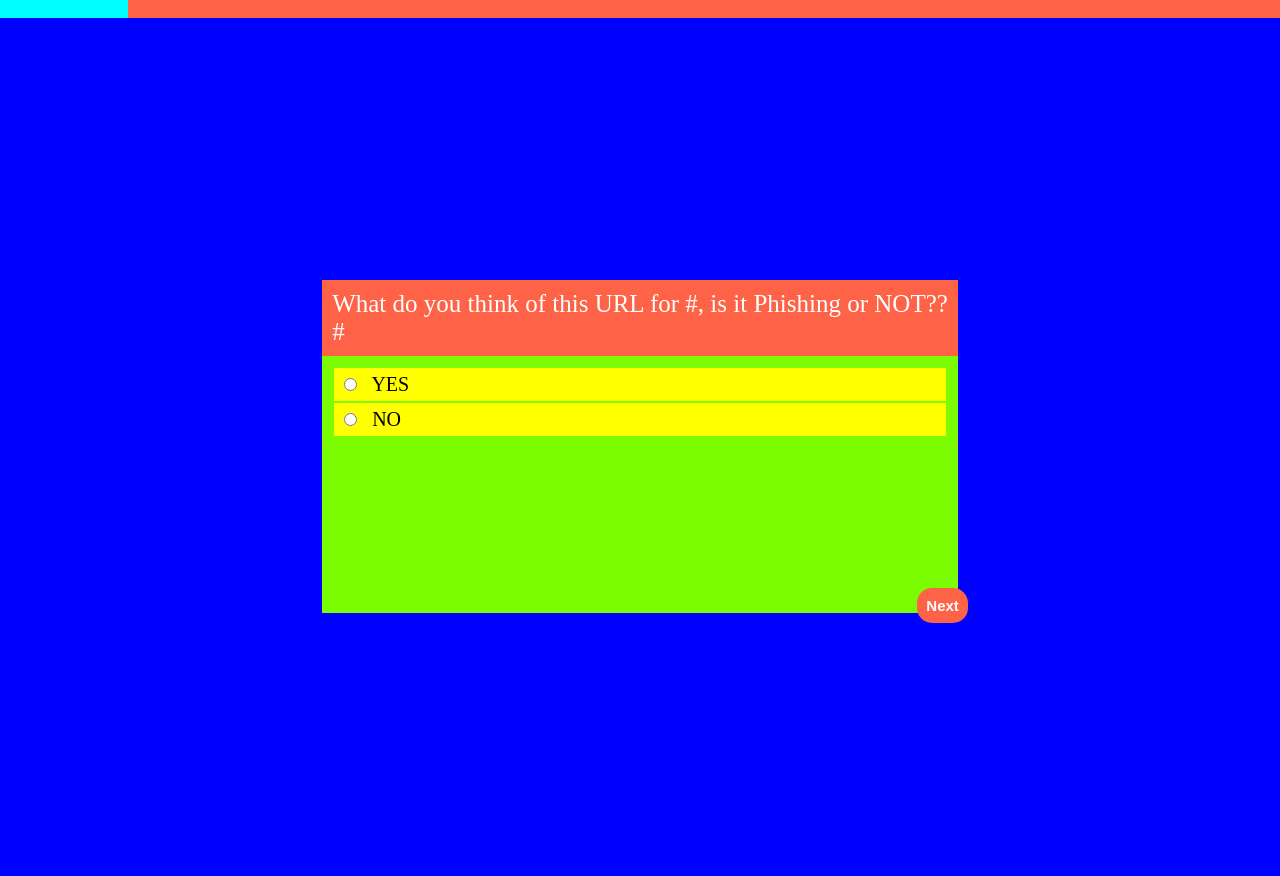
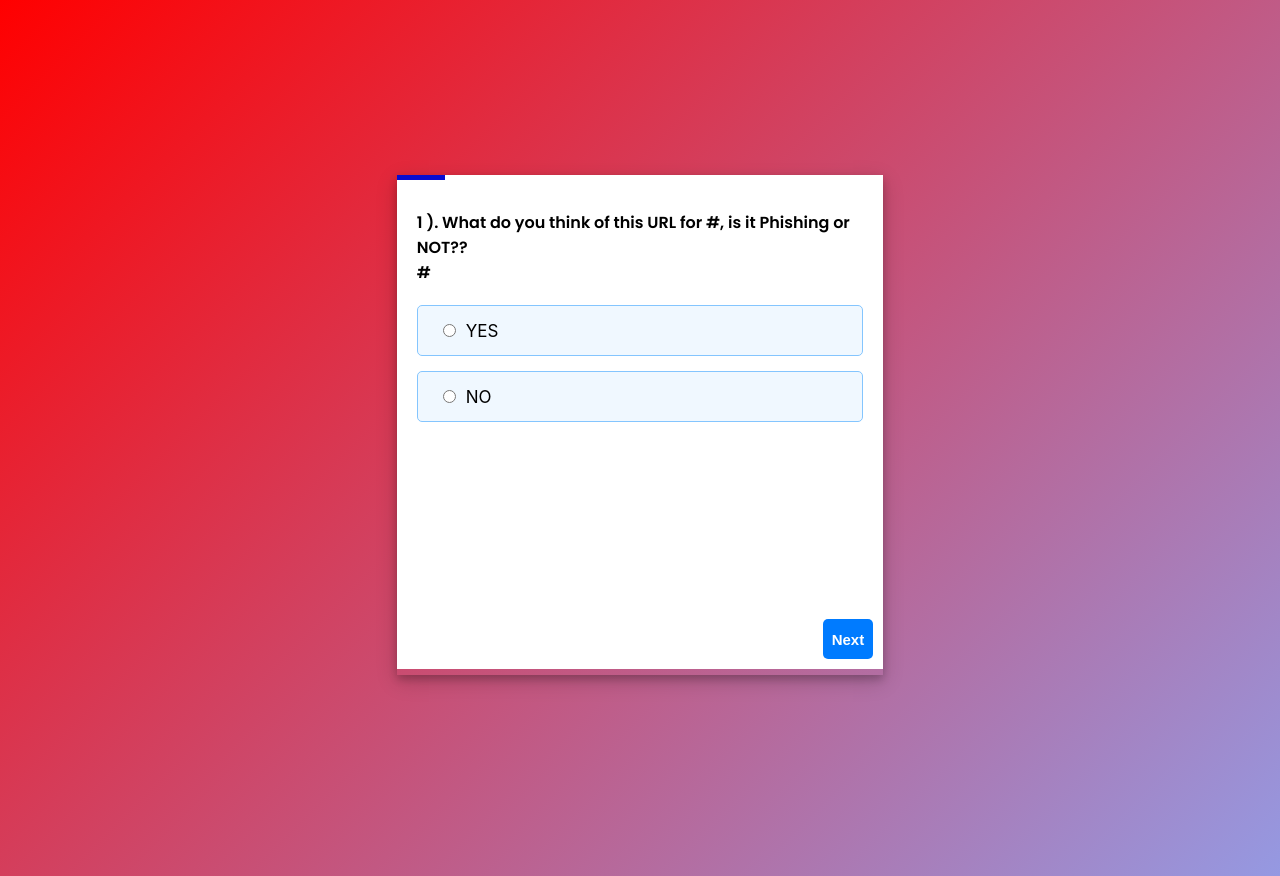
Before and after one commit to priyanshu-shubham/projectLapGrp4_whtthephish, a Flask app: template src/templates/Level1.html in a window 1280 px wide. Run offline with Flask 2, Linux system fonts and the light colour scheme; the template is opened without the code that fills it: most values are stand-ins (such as "Sample title", 1, 10 or a date in 2020); some libraries are stand-ins or nearby versions.

Commit message:
Changed levelfile css

```diff
--- a/src/static/css/index.css
+++ b/src/static/css/index.css
@@ -1,3 +1,5 @@
+@import url('https://fonts.googleapis.com/css2?family=Poppins:wght@200;300;400;500;600;700&display=swap');
+
 * {
     margin: 0;
     padding: 0;
@@ -7,27 +9,34 @@
 body, html{
     height: 100vh;
     width: 100vw;
+    background-color: #8BC6EC;
+    background-image: linear-gradient(135deg, red 0%, #9599E2 100%);
+    /* #1c227a */
 }
 .wrapper{
-    background-color: tomato;
-    width:100%;
-    height: 100%;
+    /* background-color: tomato; */
+    width: 38%;
+    height: 57%;
     overflow: hidden;
     position: relative;
+    top: 20%;
+    margin:auto;
+    box-shadow: 0 4px 8px 0 rgb(0 0 0 / 20%), 0 6px 20px 0 rgb(0 0 0 / 19%);
 }
 
 .outer{
     width: 100%;
-    height: 2%;
+    height: 1%;
     position: sticky;
     z-index: 1000;
-    background-color: tomato;
+    background-color: white;
+
 }
 
 .inner{
     height: 100%;
     width: 0%;
-    background-color: aqua;
+    background-color: #080bd1;
     transition: ease-in 1s;
 }
 
@@ -43,15 +52,16 @@
     /* display: inline-block; */
     height: 100%;
     width: 100%;
-    background-color: red;
+    background-color: white;
     /* position: absolute; */
 }
+
 
 
 .one{
     height: 100%;
     width: 100%;
-    background-color: blue;
+    font-family: -apple-system, BlinkMacSystemFont, 'Segoe UI', Roboto, Oxygen, Ubuntu, Cantarell, 'Open Sans', 'Helvetica Neue', sans-serif;
     align-content: center;
     justify-content: center;
     display: flex;
@@ -59,65 +69,109 @@
 
 
 .content{
-    /* width: 80%; */
+    width: 100%;
     /* height: 70%; */
-    margin: auto;
+    /* margin: auto; */
     position: relative;
-    background-color: lawngreen;
+    padding:10px;
+    background-color: white;
 }
 
-.forward, .backward{
+.forward, .backward, .last{
+    height:40px;
     position: absolute;
     font-size: 15px;
     font-weight: bold;
     color: white;
     padding: 0.6em;
-    background-color: rgb(255, 99, 71);
+    background: #007bff;
+    border: 1px solid #007bff;
     border: none;
-    border-radius: 1em;
-    transition: 0.5s ease-in;
+    border-radius: 5px;
+    /* transition:all 0.5s ease-in; */
+    cursor: pointer;
+    outline:none;
+
 }
 
-.forward{
-    bottom: -10px;
-    right: -10px;
+.forward, .last{
+    bottom: 10px;
+    right: 10px;
 }
 
 .backward{
-    bottom: -10px;
-    left: -10px;
+    bottom: 10px;
+    left: 10px;
 }
 
 button:hover{
-    transform: translateY(-4px);
+    background: #0263ca;
 }
 
 .question{
-    background-color: tomato;
-    font-size: 25px;
+    margin-top:10px;
+    /* text-align: center; */
+    font-family: 'Poppins', sans-serif;
+    /* font-size: 25px; */
     color: white;
     padding: 10px;
+    color:black;
+    font-weight: 600;
+
 }
 
 .options{
     padding: 10px;
     font-size: 20px;
-    padding-bottom: 20vh;
+    padding-bottom: 18vh;
+
 }
 
 .option input{
+
     padding: 10px;
     margin: 10px;
 }
 
 .option{
-    background-color: yellow;
-    margin: 2px;
+    /* background-color: yellow; */
+    /* margin: 2px; */
+    background: aliceblue;
+    border: 1px solid #84c5fe;
+    border-radius: 5px;
+    padding: 8px 15px;
+    font-size: 17px;
+    margin-bottom: 15px;
+    cursor: pointer;
+    transition: all 0.3s ease;
+    display: flex;
+    align-items: center;
+    /* justify-content: space-between; */
+}
+.option:hover{
+    color: #004085;
+    background: #cce5ff;
+    border: 1px solid #b8daff;
 }
 
 @media screen and (max-width: 699px){
     .content{
         width: 90%;
+    }
+    .wrapper{
+        width:93%;
+        height:50%;
+        top:20%;
+    }
+    .question{
+        font-size:12px;
+    }
+    .option{
+        font-size: 12px;
+        padding: 0px;
+    }
+    .options{
+        padding-bottom: 0px;
     }
 }
 
--- a/src/templates/Level1.html
+++ b/src/templates/Level1.html
@@ -23,7 +23,7 @@
                     <div class="one">
                         <div class="content">
                             <div class="question">
-                                What do you think of this URL for {{data[i-1].url_brand}}, is it Phishing or NOT??<br>
+                                {{i}} ). What do you think of this URL for {{data[i-1].url_brand}}, is it Phishing or NOT??<br>
                                 {{data[i-1].url}}
                             </div>
                             <div class="options">
@@ -40,7 +40,7 @@
 
                             </div>
 
-                             <input type="submit" value="submit" class="last">
+                             <input type="submit" value="Submit" class="last">
                             <button value="prev" class="backward">Previous</button>
                             <button value="next" class="forward">Next</button>
                         </div>
--- a/src/templates/Level2.html
+++ b/src/templates/Level2.html
@@ -23,7 +23,7 @@
                     <div class="one">
                         <div class="content">
                             <div class="question">
-                                What do you think of this URL for {{data[i-1].url_brand}}, is it Phishing or NOT??<br>
+                                {{i}} . What do you think of this URL for {{data[i-1].url_brand}}, is it Phishing or NOT??<br>
                                 {{data[i-1].url}}
                             </div>
                             <div class="options">
@@ -40,7 +40,7 @@
 
                             </div>
 
-                             <input type="submit" value="submit" class="last">
+                             <input type="submit" value="Submit" class="last">
                             <button value="prev" class="backward">Previous</button>
                             <button value="next" class="forward">Next</button>
                         </div>
--- a/src/templates/Level3.html
+++ b/src/templates/Level3.html
@@ -23,7 +23,7 @@
                     <div class="one">
                         <div class="content">
                             <div class="question">
-                                What do you think of this URL for {{data[i-1].url_brand}}, is it Phishing or NOT??<br>
+                                {{i}} . What do you think of this URL for {{data[i-1].url_brand}}, is it Phishing or NOT??<br>
                                 {{data[i-1].url}}
                             </div>
                             <div class="options">
@@ -40,7 +40,7 @@
 
                             </div>
 
-                             <input type="submit" value="submit" class="last">
+                             <input type="submit" value="Submit" class="last">
                             <button value="prev" class="backward">Previous</button>
                             <button value="next" class="forward">Next</button>
                         </div>
--- a/src/templates/Level4.html
+++ b/src/templates/Level4.html
@@ -23,7 +23,7 @@
                     <div class="one">
                         <div class="content">
                             <div class="question">
-                                What do you think of this URL for {{data[i-1].url_brand}}, is it Phishing or NOT??<br>
+                                {{i}} . What do you think of this URL for {{data[i-1].url_brand}}, is it Phishing or NOT??<br>
                                 {{data[i-1].url}}
                             </div>
                             <div class="options">
@@ -40,7 +40,7 @@
 
                             </div>
 
-                             <input type="submit" value="submit" class="last">
+                             <input type="submit" value="Submit" class="last">
                             <button value="prev" class="backward">Previous</button>
                             <button value="next" class="forward">Next</button>
                         </div>
--- a/src/templates/Level5.html
+++ b/src/templates/Level5.html
@@ -23,7 +23,7 @@
                     <div class="one">
                         <div class="content">
                             <div class="question">
-                                What do you think of this URL for {{data[i-1].url_brand}}, is it Phishing or NOT??<br>
+                                {{i}} . What do you think of this URL for {{data[i-1].url_brand}}, is it Phishing or NOT??<br>
                                 {{data[i-1].url}}
                             </div>
                             <div class="options">
@@ -40,7 +40,7 @@
 
                             </div>
 
-                             <input type="submit" value="submit" class="last">
+                             <input type="submit" value="Submit" class="last">
                             <button value="prev" class="backward">Previous</button>
                             <button value="next" class="forward">Next</button>
                         </div>
--- a/src/templates/Level6.html
+++ b/src/templates/Level6.html
@@ -23,7 +23,7 @@
                     <div class="one">
                         <div class="content">
                             <div class="question">
-                                What do you think of this URL for {{data[i-1].url_brand}}, is it Phishing or NOT??<br>
+                                {{i}} . What do you think of this URL for {{data[i-1].url_brand}}, is it Phishing or NOT??<br>
                                 {{data[i-1].url}}
                             </div>
                             <div class="options">
@@ -40,7 +40,7 @@
 
                             </div>
 
-                             <input type="submit" value="submit" class="last">
+                             <input type="submit" value="Submit" class="last">
                             <button value="prev" class="backward">Previous</button>
                             <button value="next" class="forward">Next</button>
                         </div>
--- a/src/templates/Level7.html
+++ b/src/templates/Level7.html
@@ -23,7 +23,7 @@
                     <div class="one">
                         <div class="content">
                             <div class="question">
-                                What do you think of this URL for {{data[i-1].url_brand}}, is it Phishing or NOT??<br>
+                                {{i}} . What do you think of this URL for {{data[i-1].url_brand}}, is it Phishing or NOT??<br>
                                 {{data[i-1].url}}
                             </div>
                             <div class="options">
@@ -40,7 +40,7 @@
 
                             </div>
 
-                             <input type="submit" value="submit" class="last">
+                             <input type="submit" value="Submit" class="last">
                             <button value="prev" class="backward">Previous</button>
                             <button value="next" class="forward">Next</button>
                         </div>
```
